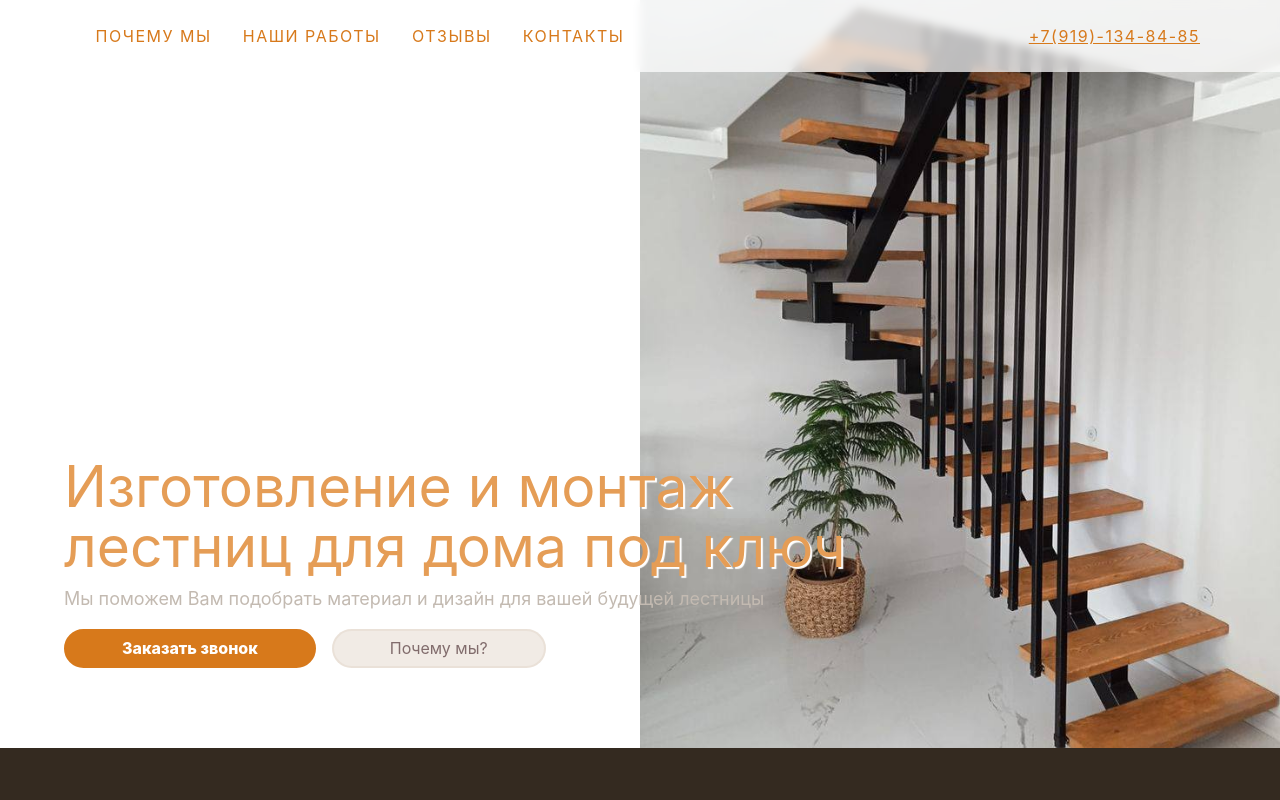
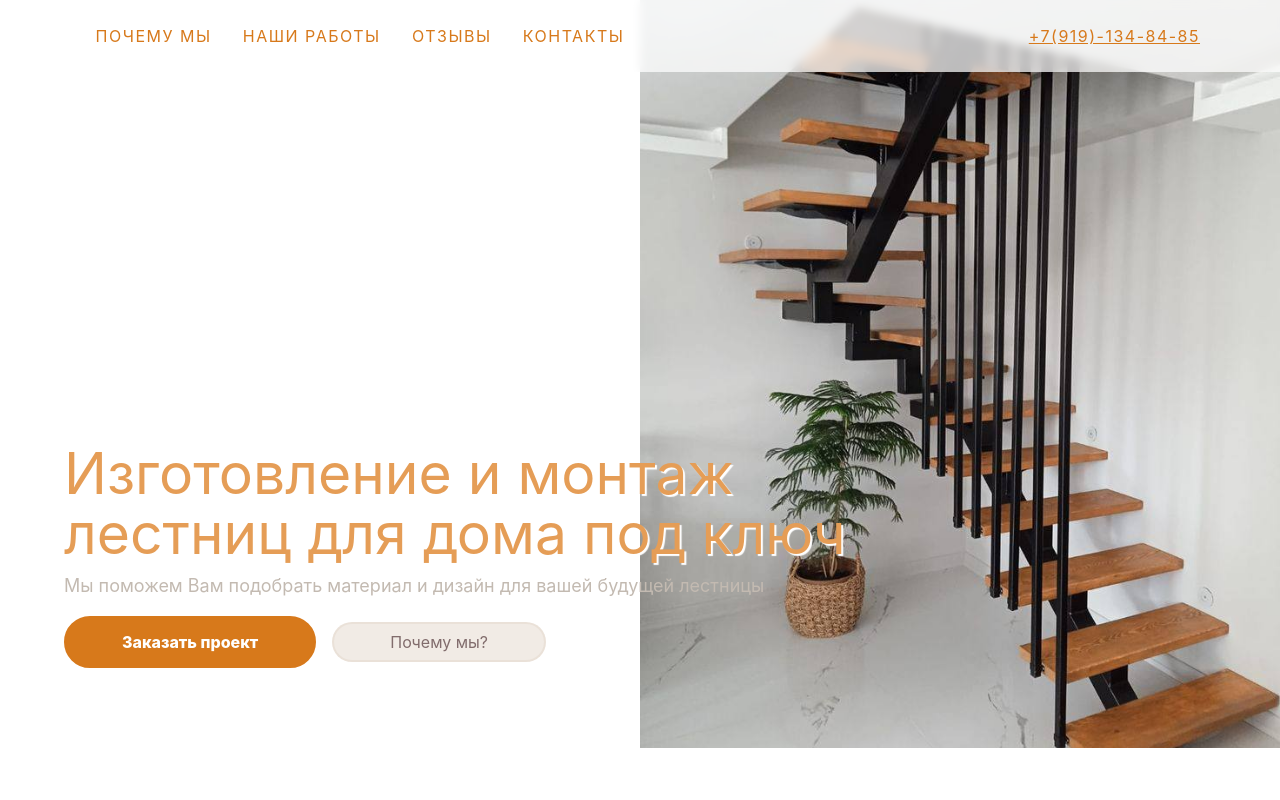
Before and after one commit to TimchSerg/decorative_stairs, a React (Create React App) app: page / in a window 1280 px wide. Shown: the top 800 px of the page. Built offline with nearby package versions, Linux system fonts and the light colour scheme.

Commit message:
style buttons

```diff
--- a/src/App.js
+++ b/src/App.js
@@ -33,8 +33,6 @@ function App() {
 
       <Main />
 
-      <WhoMy />
-
       <div className='col-12 padding-setup'>
         <h2 className='mb-4 header-block'><u>Примеры проектов</u></h2>
 
@@ -43,7 +41,7 @@ function App() {
         <ReleaseInfo item={items[0]} color="#96DBC6" position="left"/>
       </div>
 
-
+      <WhoMy />
 
       <div className='col-12 padding-setup'>
         <h2 className='mb-4 header-block'><u>Наши работы</u></h2>
--- a/src/app/contacts.js
+++ b/src/app/contacts.js
@@ -6,13 +6,16 @@ export function Contacts() {
     <div className='contacts d-flex justify-content-between align-items-center col-12 padding-setup'>
       <h2>Контакты</h2>
 
-      <span>Почта: s.timoshenko@yandex.ru</span>
+      <span>Почта: forest-room46@yandex.ru</span>
+
+      <span>Телефон: +7(919)-ХХХ-ХХ-ХХ</span>
+
       <span>Часы работы: Пн-Вс 8:00 до 20:00</span>
 
       <span>Часы приема заказов: Пн-Сб 09:00 до 21:00</span>
 
       <button className='main-btn-actions col-12 col-md-6'>
-        Заказать звонок
+        Заказать проект
       </button>
     </div>
   );
--- a/src/app/main.js
+++ b/src/app/main.js
@@ -13,7 +13,7 @@ export function Main(){
         </div>
         <div className='main-btn'>
             <button className='main-btn-actions'>
-              Заказать звонок
+              Заказать проект
             </button>
             <button className='main-btn-works'>
               Почему мы?
--- a/src/css/App.css
+++ b/src/css/App.css
@@ -106,7 +106,8 @@ color: #C3BAB1;
   background: #d7791b;
   border: 2px solid #d7791b;
   border-radius: 100px;
-  padding: 0.35rem 3.5rem;
+  padding: 0.75rem 3.5rem;
+  max-width: 264px;
   margin-right: 1rem;
   color: white;
   font-size: 24px;
@@ -149,14 +150,14 @@ color: #C3BAB1;
 }
 
 .contacts{
-  background-color: #000;
+  background-color: rgb(52 42 32);
   color: #fff;
   flex-direction: column;
   height: 380px;
 }
 
 .footer{
-  background-color: #000;
+  background-color: rgb(52 42 32);
   color: #fff;
 }
 
```
